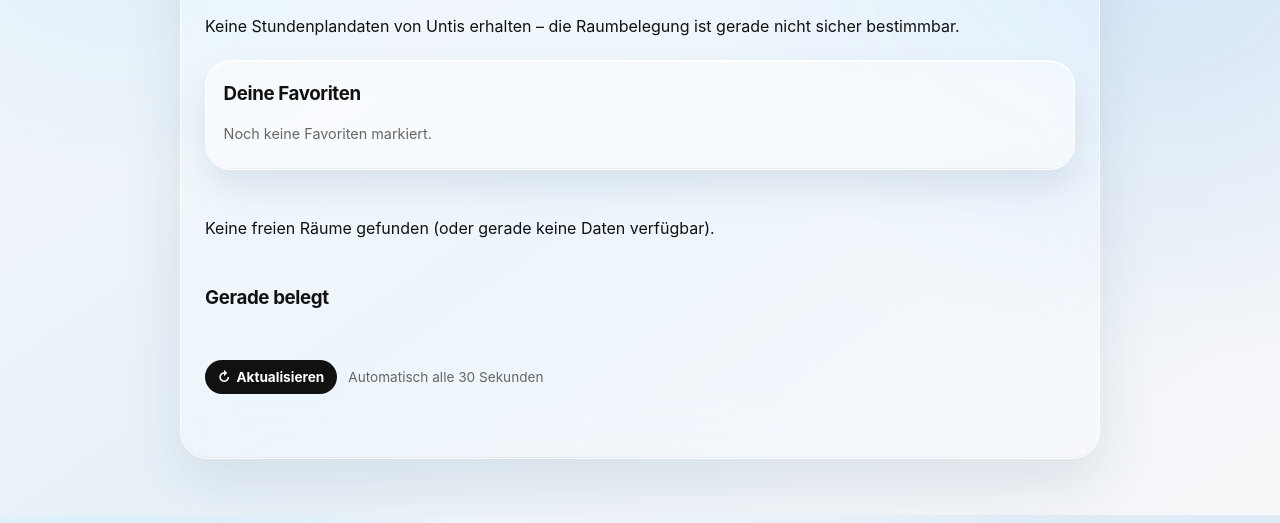
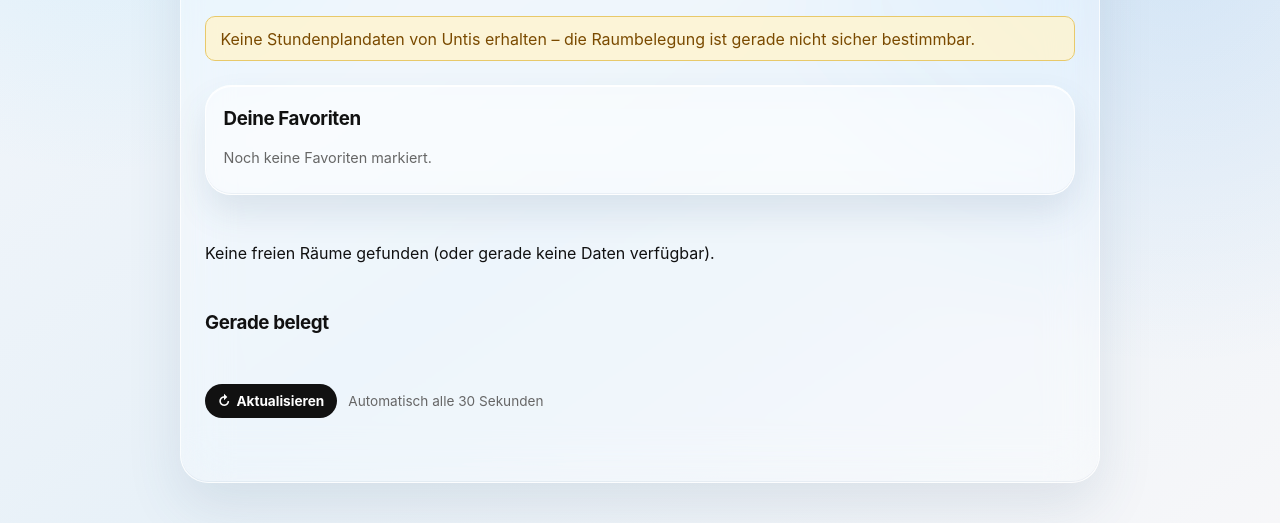
Before and after one commit to jaronanders/raumradar, a Flask app: template templates/free_rooms.html in a window 1280 px wide. Shown: the part 277-800 px from the top of the page. Run offline with Flask 3, Linux system fonts and the light colour scheme; the template is opened without the code that fills it, so the values that code supplies are empty.

Commit message:
Update style.css

```diff
--- a/static/style.css
+++ b/static/style.css
@@ -288,6 +288,13 @@ button:active { transform: translateY(1px); box-shadow: 0 3px 8px rgba(0, 0, 0,
 .favorite-empty,
 .loading-message { color: #666; font-size: 0.9rem; }
 .loading-message { font-weight: bold; }
+.data-warning {
+    padding: 0.7rem 0.9rem;
+    color: #7a4a00;
+    background: rgba(255, 244, 204, 0.78);
+    border: 1px solid #e8c96a;
+    border-radius: 10px;
+}
 .refresh-row {
     display: flex;
     align-items: center;
```
